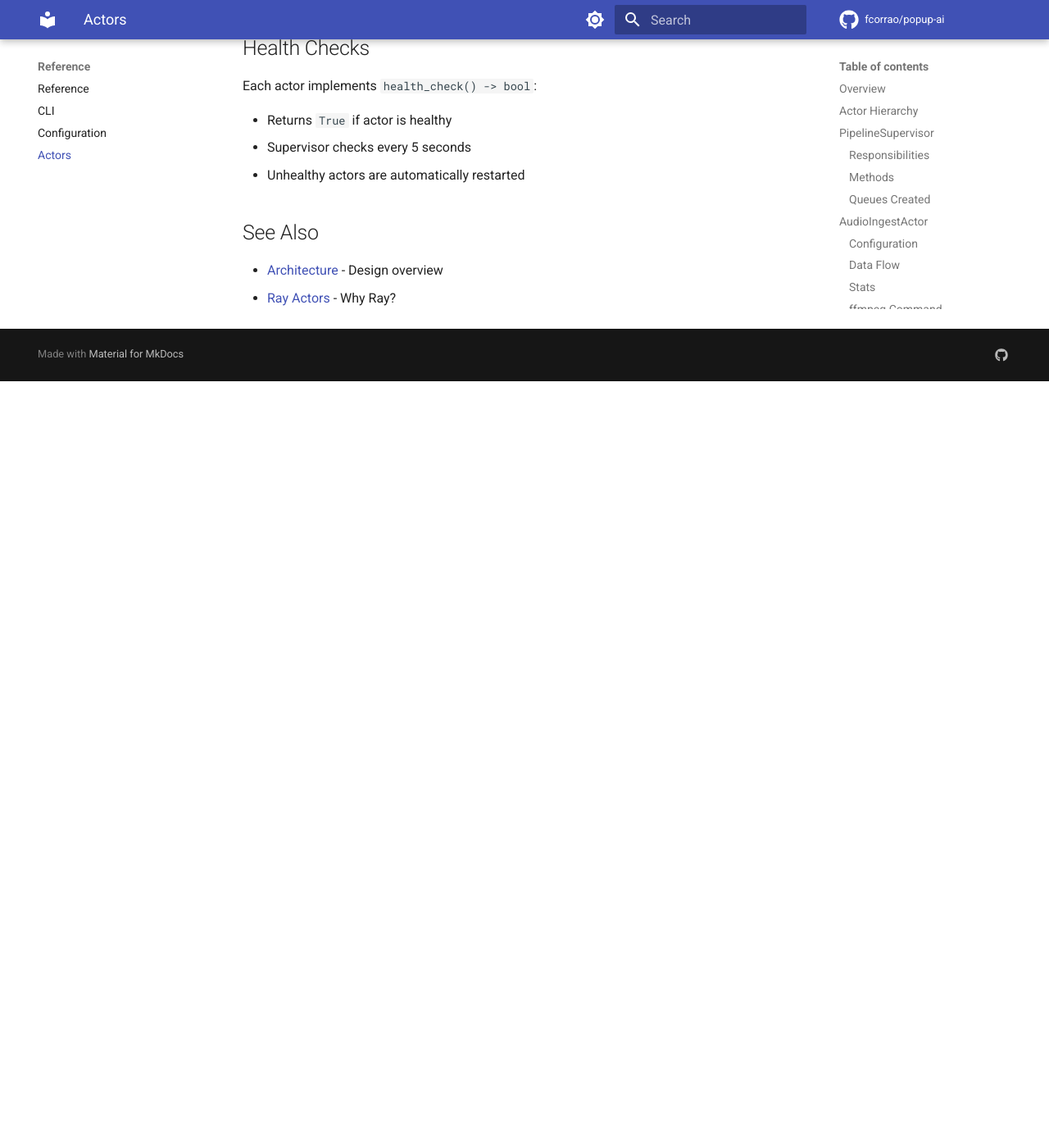
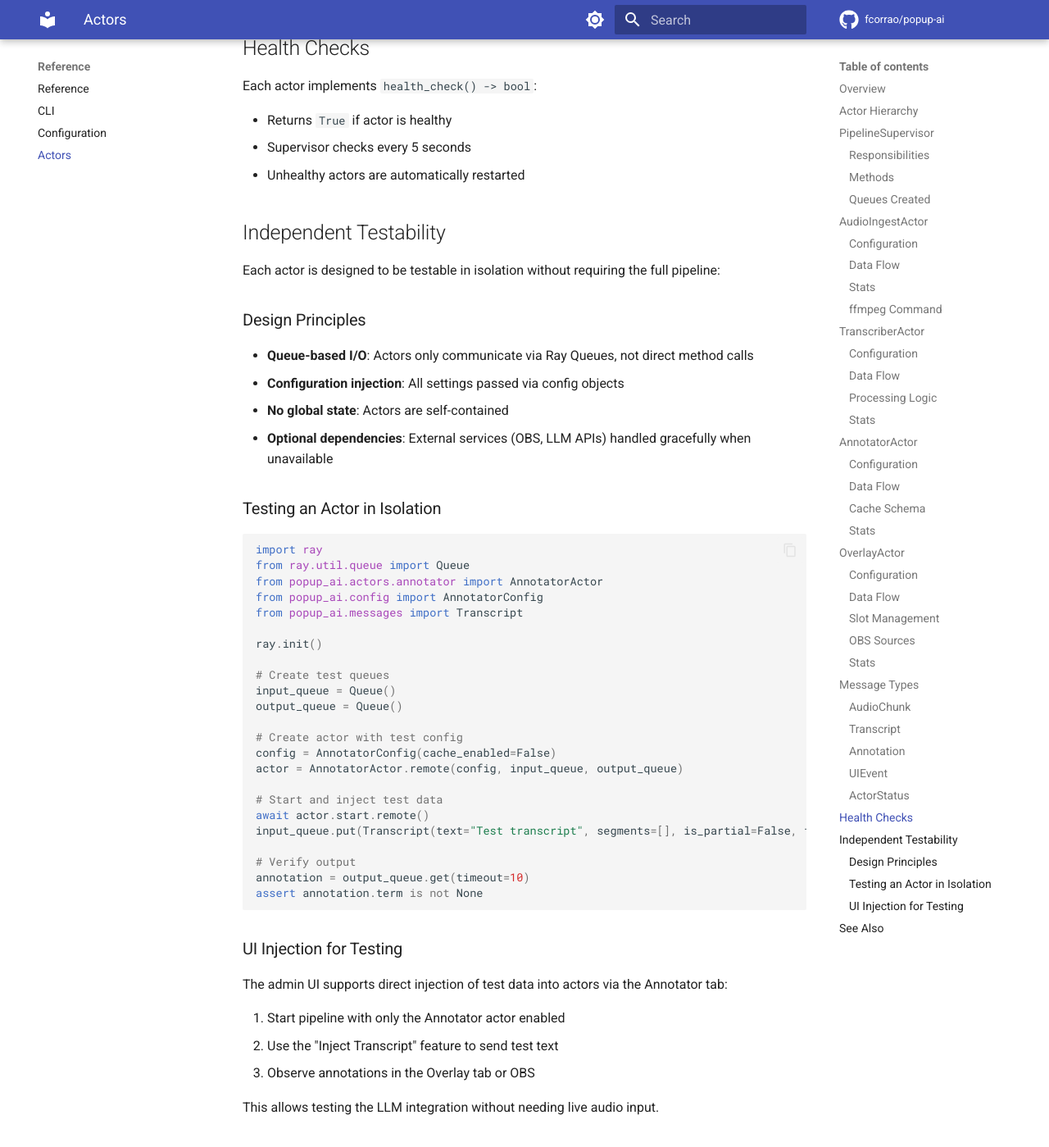
Before and after one commit to fcorrao/popup-ai, an MkDocs documentation site: the page built from docs/reference/actors.md, in a window 1280 px wide and 1400 px high, scrolled down 7460 px. Shown: the whole window at 82% size. Built offline with MkDocs 1.6.1 and Material for MkDocs 9.7.7, drawn with Linux system fonts in a browser that asks for light colours; comment, search, counter and statistics services are not loaded; before the commit the page ends 7925 px from its top, so only the background shows below that.

Commit message:
update docs

````diff
--- a/docs/reference/actors.md
+++ b/docs/reference/actors.md
@@ -282,6 +282,55 @@ Each actor implements `health_check() -> bool`:
 - Supervisor checks every 5 seconds
 - Unhealthy actors are automatically restarted
 
+## Independent Testability
+
+Each actor is designed to be testable in isolation without requiring the full pipeline:
+
+### Design Principles
+
+- **Queue-based I/O**: Actors only communicate via Ray Queues, not direct method calls
+- **Configuration injection**: All settings passed via config objects
+- **No global state**: Actors are self-contained
+- **Optional dependencies**: External services (OBS, LLM APIs) handled gracefully when unavailable
+
+### Testing an Actor in Isolation
+
+```python
+import ray
+from ray.util.queue import Queue
+from popup_ai.actors.annotator import AnnotatorActor
+from popup_ai.config import AnnotatorConfig
+from popup_ai.messages import Transcript
+
+ray.init()
+
+# Create test queues
+input_queue = Queue()
+output_queue = Queue()
+
+# Create actor with test config
+config = AnnotatorConfig(cache_enabled=False)
+actor = AnnotatorActor.remote(config, input_queue, output_queue)
+
+# Start and inject test data
+await actor.start.remote()
+input_queue.put(Transcript(text="Test transcript", segments=[], is_partial=False, timestamp_ms=0))
+
+# Verify output
+annotation = output_queue.get(timeout=10)
+assert annotation.term is not None
+```
+
+### UI Injection for Testing
+
+The admin UI supports direct injection of test data into actors via the Annotator tab:
+
+1. Start pipeline with only the Annotator actor enabled
+2. Use the "Inject Transcript" feature to send test text
+3. Observe annotations in the Overlay tab or OBS
+
+This allows testing the LLM integration without needing live audio input.
+
 ## See Also
 
 - [Architecture](../explanation/architecture.md) - Design overview
````
Also changed, not shown: docs/explanation/architecture.md (+32 -0 lines), docs/reference/configuration.md (+39 -0 lines).
